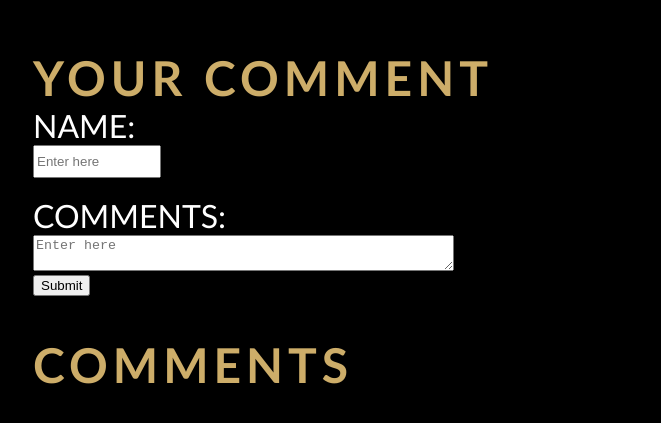
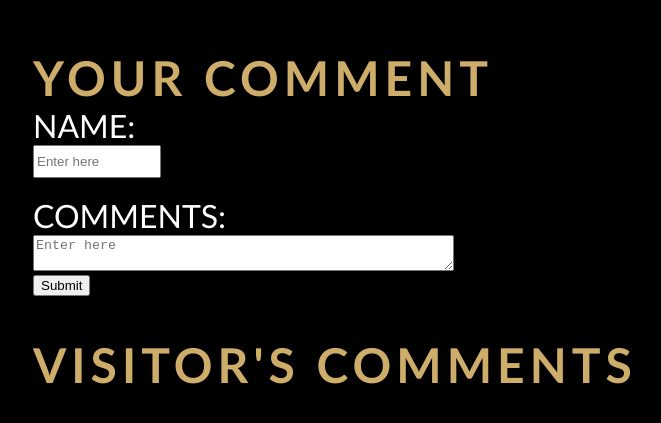
Before and after one commit to COVIDmadeinCHINA/profile, a plain HTML site: page index.html in a window 1280 px wide. Shown: the part 3899-4322 px from the top of the page, without its empty margins (31-692 px from the left). Drawn offline with Linux system fonts and the light colour scheme.

Commit message:
Add files via upload

```diff
--- a/index.html
+++ b/index.html
@@ -153,7 +153,7 @@
                         <input class="btn" type="submit" value="Submit">
                     </div>
                 </form>
-                <h2>COMMENTS</h2>
+                <h2>VISITOR'S COMMENTS</h2>
                 <ul id="users"></ul>
             </div>
         </section>
```
